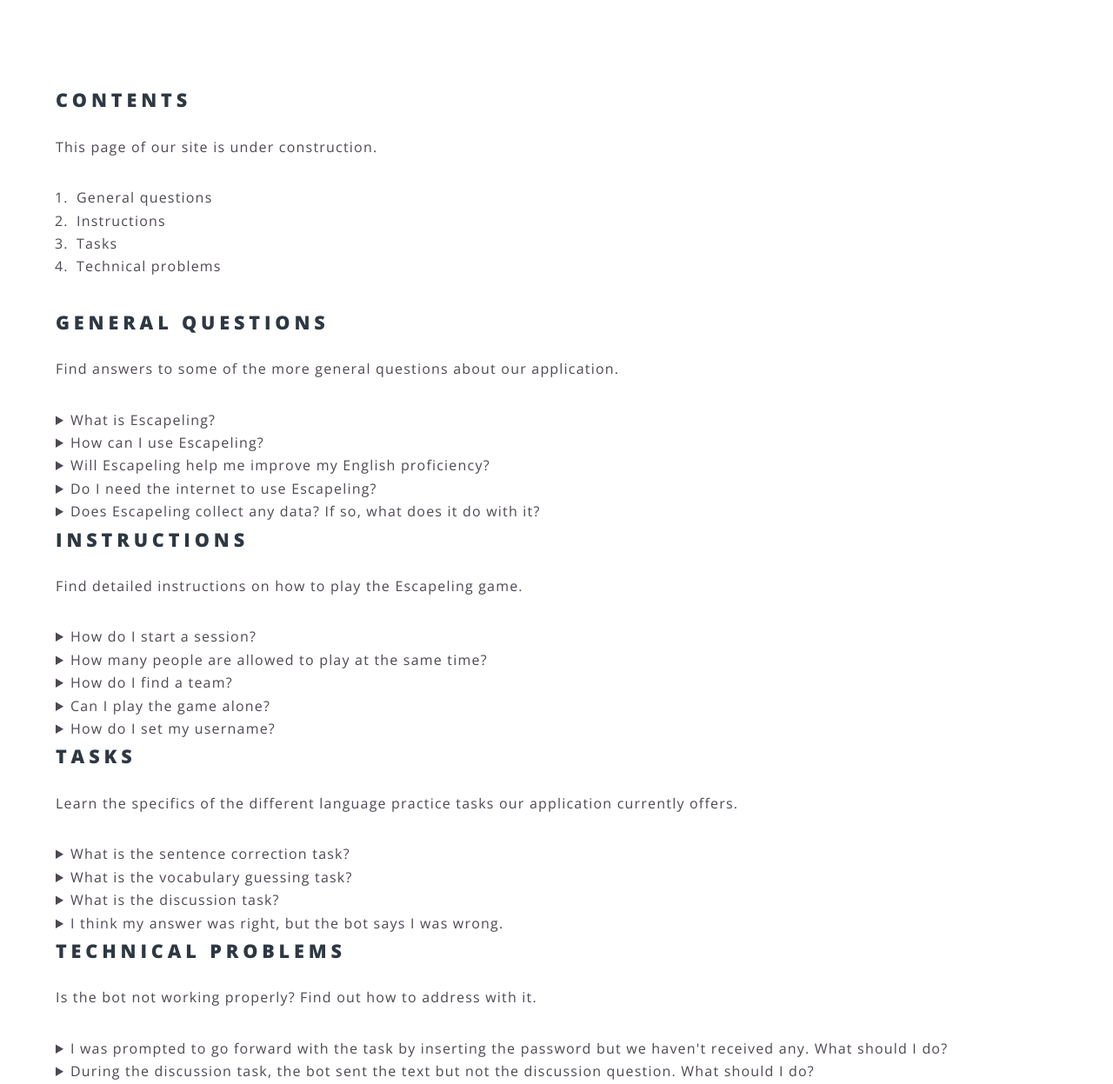
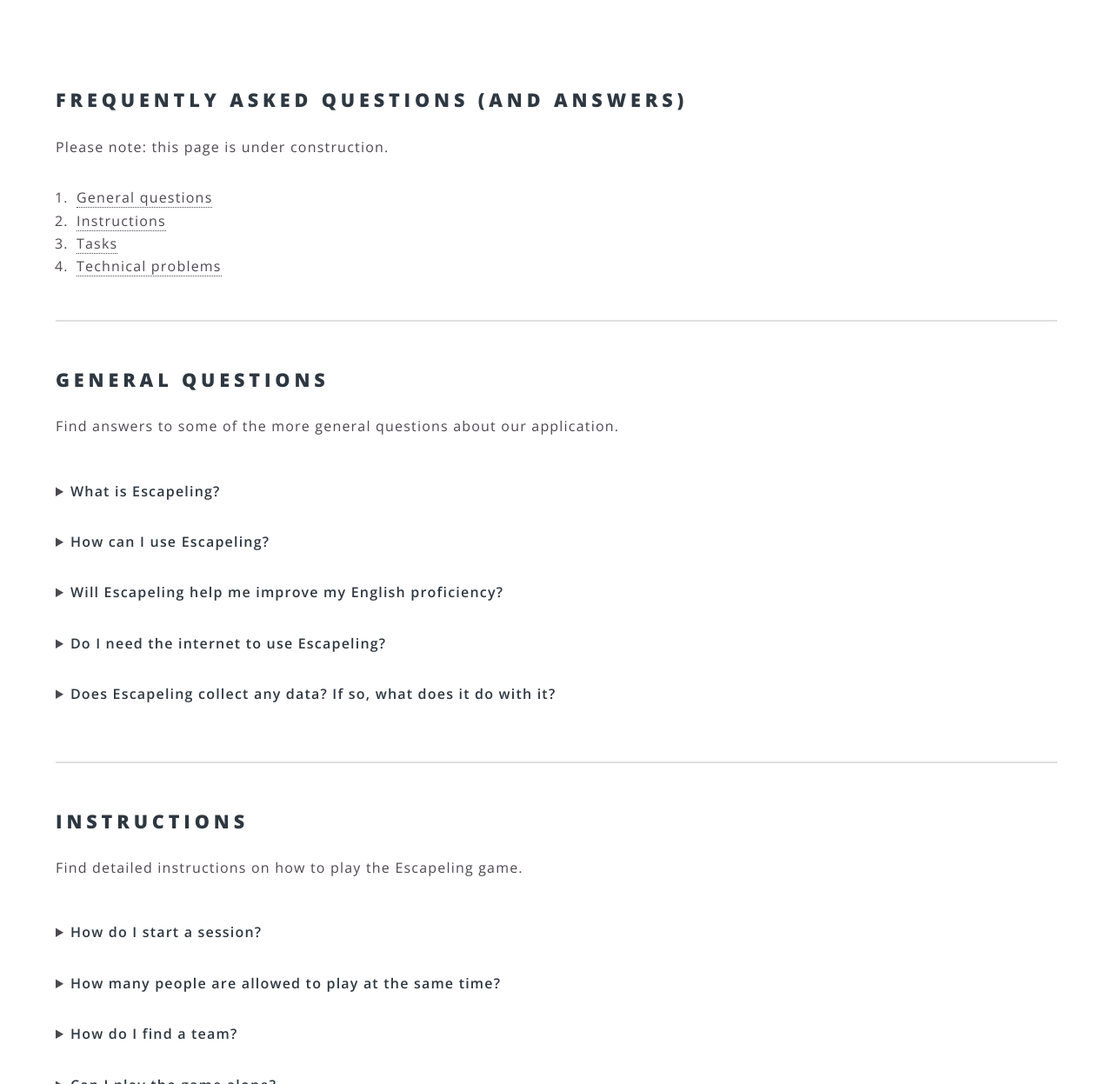
Before and after one commit to ALLUOS/ALLUOS.github.io, a Jekyll site: the page built from _posts/2020-02-03-FAQ.md, in a window 1280 px wide and 1400 px high, scrolled down 240 px. Shown: the part 153-1400 px from the top of the window at 87% size. Built offline with Jekyll 4.4.1, drawn with Linux system fonts in a browser that asks for light colours; some of the changed text lies outside the part shown.

Commit message:
FAQ page updates

```diff
--- a/_posts/2020-02-03-FAQ.md
+++ b/_posts/2020-02-03-FAQ.md
@@ -13,56 +13,61 @@
 description: Find answers to our most frequently asked questions.
 image:
 ---
-## Contents
+## Frequently Asked Questions (and answers)
 
-This page of our site is under construction.
+Please note: this page is under construction.
 
-1. General questions
-1. Instructions
-1. Tasks
-1. Technical problems
+1. [General questions](#general)
+1. [Instructions](#instructions)
+1. [Tasks](#tasks)
+1. [Technical problems](#technical-problems)
+
+<hr />
 
 <div id="general"></div>
+
 ## General questions
 
 Find answers to some of the more general questions about our application.
 
 <details>
-  <summary>What is Escapeling?</summary>
+  <summary class="FAQ"><b>What is Escapeling?</b></summary>
 
-Escapeling is a Telegram-based game that is created for intermediate English learners. Follow the exciting space-themed storyline together with your teammates and solve language tasks to escape from the aliens!
+<div class="FAQ">Escapeling is a Telegram-based game that is created for intermediate English learners. Follow the exciting space-themed storyline together with your teammates and solve language tasks to escape from the aliens!</div>
 
 </details>
 
 <details>
-  <summary>How can I use Escapeling?</summary>
+  <summary class="FAQ"><b>How can I use Escapeling?</b></summary>
 
-You need to use the Telegram messaging application to interact with the Escapeling bot. You can do so both with your computer and your smartphone. Once you have created a Telegram account (or if you already have one), you can search for @Escapeling_Bot on Telegram or access it via the link https://telegram.me/Escapeling_Bot.
+<div class="FAQ">You need to use the Telegram messaging application to interact with the Escapeling bot. You can do so both with your computer and your smartphone. Once you have created a Telegram account (or if you already have one), you can search for @Escapeling_Bot on Telegram or access it via <a href = "https://telegram.me/Escapeling_Bot">this link]</a></div>
 
 </details>
 
 <details>
-  <summary>Will Escapeling help me improve my English proficiency?</summary>
+  <summary class="FAQ"><b>Will Escapeling help me improve my English proficiency?</b></summary>
 
-Ideally, yes! The exercises are designed for you to practice important English language skills in a relaxed environment with your friends. The team behind Escapeling is a group of students, so we are constantly looking to improve the efficacy of Escapeling's methods. However, this app is meant to be a bonus to classwork, so it cannot be used as the only source of learning and improving your language skills. A basic understanding of English is assumed.
+<div class="FAQ">Ideally, yes! The exercises are designed for you to practice important English language skills in a relaxed environment with your friends. The team behind Escapeling is a group of students, so we are constantly looking to improve the efficacy of Escapeling's methods. However, this app is meant to be a bonus to classwork, so it cannot be used as the only source of learning and improving your language skills. A basic understanding of English is assumed.</div>
 
 </details>
 
 <details>
-  <summary>Do I need the internet to use Escapeling?</summary>
+  <summary class="FAQ"><b>Do I need the internet to use Escapeling?</b></summary>
 
-Yes, you need an internet connection in order to use Escapeling.
+<div class="FAQ">Yes, you need an internet connection in order to use Escapeling.</div>
 
 </details>
 
 <details>
-  <summary>Does Escapeling collect any data? If so, what does it do with it?</summary>
+  <summary class="FAQ"><b>Does Escapeling collect any data? If so, what does it do with it?</b></summary>
 
-To provide the best user experience, we collect your telegram username, the name you choose during the game, and your performance in the different tasks. Your performance is used to change the game difficulty according to your language level. This information helps us create a fun and user-specific game experience!
+<div class="FAQ">To provide the best user experience, we collect your telegram username, the name you choose during the game, and your performance in the different tasks. Your performance is used to change the game difficulty according to your language level. This information helps us create a fun and user-specific game experience!
 Escapeling is a project that was created and is led entirely by university students. We have no interest in collecting, selling or using your data for anything other than playing this game.
-Please be aware that even though we do not collect this information, we are able to see your chat history while playing the game. Therefore we kindly ask you not to write any personal information in any chats with the bot.
+Please be aware that even though we do not collect this information, we are able to see your chat history while playing the game. Therefore we kindly ask you not to write any personal information in any chats with the bot.</div>
 
 </details>
+
+<hr />
 
 <div id="instructions"></div>
 
@@ -71,40 +76,43 @@
 Find detailed instructions on how to play the Escapeling game.
 
 <details>
-  <summary>How do I start a session?</summary>
+  <summary class="FAQ"><b>How do I start a session?</b></summary>
 
-To start a session you need to access the bot (look for @Escapeling_Bot on Telegram or navigate to https://telegram.me/Escapeling_Bot). Afterwards, simply type /start in the chat with the bot.
+<div class="FAQ">To start a session you need to access the bot (look for @Escapeling_Bot on Telegram or navigate to https://telegram.me/Escapeling_Bot). Afterwards, simply type /start in the chat with the bot.</div>
 
 </details>
 
 <details>
-  <summary>How many people are allowed to play at the same time?</summary>
+  <summary class="FAQ"><b>How many people are allowed to play at the same time?</b></summary>
 
-You need a minimum of 3 people to play, and a maximum of 4.
+<div class="FAQ">You need a minimum of 3 people to play, and a maximum of 4.</div>
 
 </details>
 
 <details>
-  <summary>How do I find a team?</summary>
+  <summary class="FAQ"><b>How do I find a team?</b></summary>
 
-We encourage you to play with your friends and classmates! As of now, we don't have a feature that lets you team up with random users.
+<div class="FAQ">We encourage you to play with your friends and classmates! As of now, we don't have a feature that lets you team up with random users.</div>
 
 </details>
 
 <details>
-  <summary>Can I play the game alone?</summary>
+  <summary class="FAQ"><b>Can I play the game alone?</b></summary>
 
-Escapeling is a team-based language practice game. Currently, we do not offer single player tasks.
+<div class="FAQ">Escapeling is a team-based language practice game. Currently, we do not offer single player tasks.</div>
 
 </details>
 
 <details>
-  <summary>How do I set my username?</summary>
+  <summary class="FAQ"><b>How do I set my username?</b></summary>
 
-While playing Escapeling, you will need a Telegram username and a game-level name.
+<div class="FAQ">While playing Escapeling, you will need a Telegram username and a game-level name.
 You don't necessarily need a username to use Telegram, but you need one to play Escapeling. If you haven't set one yet, you can go to Settings, click on your profile, then click on username, and create one. This is unique to you out of all Telegram users.
-Additionally, in the personal chat with the Escapeling bot, you will be asked to enter your name. This will be required only once during the game and it is different from your Telegram username.
+Additionally, in the personal chat with the Escapeling bot, you will be asked to enter your name. This will be required only once during the game and it is different from your Telegram username.</div>
+
 </details>
+
+<hr />
 
 <div id="tasks"></div>
 
@@ -113,84 +121,88 @@
 Learn the specifics of the different language practice tasks our application currently offers.
 
 <details>
-  <summary>What is the sentence correction task?</summary>
+  <summary class="FAQ"><b>What is the sentence correction task?</b></summary>
 
-In this task you focus on finding grammatical mistakes. You will each get a sentence and the goal is to determine whether it is grammatically correct or incorrect. If the sentence is incorrect, you should find the mistake and provide a correct alternative for it. There is always only one word that needs to be corrected. Importantly, you are allowed to discuss the given sentence in the group chat. However, only you are responsible for giving a final answer if it's your turn. Everyone will get a turn.
+<div class="FAQ">In this task you focus on finding grammatical mistakes. You will each get a sentence and the goal is to determine whether it is grammatically correct or incorrect. If the sentence is incorrect, you should find the mistake and provide a correct alternative for it. There is always only one word that needs to be corrected. Importantly, you are allowed to discuss the given sentence in the group chat. However, only you are responsible for giving a final answer if it's your turn. Everyone will get a turn.</div>
 
 </details>
 
 <details>
-  <summary>What is the vocabulary guessing task?</summary>
+  <summary class="FAQ"><b>What is the vocabulary guessing task?</b></summary>
 
-This task is designed to enhance vocabulary knowledge. During the task, each user is given a word, and the goal is to describe its meaning without using the word itself. The goal of the other people in the group is to guess it. In case a person doesn’t know the meaning of the word given to them, there is an option to choose an alternative word. There is a time limit on each word guess. The turn ends if the word was guessed correctly or when the time runs out.
+<div class="FAQ">This task is designed to enhance vocabulary knowledge. During the task, each user is given a word, and the goal is to describe its meaning without using the word itself. The goal of the other people in the group is to guess it. In case a person doesn’t know the meaning of the word given to them, there is an option to choose an alternative word. There is a time limit on each word guess. The turn ends if the word was guessed correctly or when the time runs out.</div>
 
 </details>
 
 <details>
-  <summary>What is the discussion task?</summary>
+  <summary class="FAQ"><b>What is the discussion task?</b></summary>
 
-The goal of the discussion task is to practice language production and writing skills. For this reason, you are given a short text. The topic of the text should start and guide a discussion between group members. After the text, you will receive some discussion questions. There are three questions in total, and you will have a time limit to discuss each of them. Your task is to share your opinions about the given topic in the group chat. Try to write and interact as much as possible.
+<div class="FAQ">The goal of the discussion task is to practice language production and writing skills. For this reason, you are given a short text. The topic of the text should start and guide a discussion between group members. After the text, you will receive some discussion questions. There are three questions in total, and you will have a time limit to discuss each of them. Your task is to share your opinions about the given topic in the group chat. Try to write and interact as much as possible.</div>
 
 </details>
 
 <details>
-  <summary>I think my answer was right, but the bot says I was wrong.</summary>
+  <summary class="FAQ"><b>I think my answer was right, but the bot says I was wrong.</b></summary>
 
-In designing the existing tasks, we focused on trusted sources, such as datasets and language corpora. However, there is always a possibility that there are multiple correct answers to a question. Our materials have been revised to accomodate this possibility, but there might still be some issues. If you are certain that your answer is correct, please report it using the following link.
+<div class="FAQ">In designing the existing tasks, we focused on trusted sources, such as datasets and language corpora. However, there is always a possibility that there are multiple correct answers to a question. Our materials have been revised to accomodate this possibility, but there might still be some issues. If you are certain that your answer is correct, please report it using the following link.</div>
 
 </details>
+
+<hr />
 
 <div id="technical-problems"></div>
 
 ## Technical problems
 
-Is the bot not working properly? Find out how to address with it.
+Is the bot not working properly? Find out how to address it.
 
 <details>
-  <summary>I was prompted to go forward with the task by inserting the password but we haven't received any. What should I do?</summary>
+  <summary class="FAQ"><b>I was prompted to go forward with the task by inserting the password but we haven't received any. What should I do?</b></summary>
 
-This is a known issue and we are working on fixing it. As a workaround, you can try restarting the bot from within the groupchat: type /stop and then /start. If this doesn't fix the issue, unfortunately the only way to continue playing is to create a whole new escape mission. This means going back to your chat with the Escapeling bot, typing /start, and either creating or joining a new group. You can invite the same people to join you again, but you will lose the progress you had made in the previous session.
+<div class="FAQ">This is a known issue and we are working on fixing it. As a workaround, you can try restarting the bot from within the groupchat: type <code>/stop</code> and then <code>/start</code>. If this doesn't fix the issue, unfortunately the only way to continue playing is to create a whole new escape mission. This means going back to your chat with the Escapeling bot, typing <code>/start</code>, and either creating or joining a new group. You can invite the same people to join you again, but you will lose the progress you had made in the previous session.</div>
 
 </details>
 
 <details>
-  <summary>During the discussion task, the bot sent the text but not the discussion question. What should I do?</summary>
+  <summary class="FAQ"><b>During the discussion task, the bot sent the text but not the discussion question. What should I do?</b></summary>
 
-This is a known issue and we are working on fixing it. As a workaround, you can try restarting the bot from within the groupchat: type /stop and then /start. If this doesn't fix the issue, unfortunately the only way to continue playing is to create a whole new escape mission. This means going back to your chat with the Escapeling bot, typing /start, and either creating or joining a new group. You can invite the same people to join you again, but you will lose the progress you had made in the previous session.
+<div class="FAQ">This is a known issue and we are working on fixing it. As a workaround, you can try restarting the bot from within the groupchat: type <code>/stop</code> and then <code>/start</code>. If this doesn't fix the issue, unfortunately the only way to continue playing is to create a whole new escape mission. This means going back to your chat with the Escapeling bot, typing <code>/start</code>, and either creating or joining a new group. You can invite the same people to join you again, but you will lose the progress you had made in the previous session.</div>
 
 </details>
 
 <details>
-  <summary>During the game, we were shown our achievements, but then nothing else happened. What should I do?</summary>
+  <summary class="FAQ"><b>During the game, we were shown our achievements, but then nothing else happened. What should I do?</b></summary>
 
-This is a known issue and we are working on fixing it. As a workaround, you can try restarting the bot from within the groupchat: type /stop and then /start. If this doesn't fix the issue, unfortunately the only way to continue playing is to create a whole new escape mission. This means going back to your chat with the Escapeling bot, typing /start, and either creating or joining a new group. You can invite the same people to join you again, but you will lose the progress you had made in the previous session.
+<div class="FAQ">This is a known issue and we are working on fixing it. As a workaround, you can try restarting the bot from within the groupchat: type <code>/stop</code> and then <code>/start</code>. If this doesn't fix the issue, unfortunately the only way to continue playing is to create a whole new escape mission. This means going back to your chat with the Escapeling bot, typing <code>/start</code>, and either creating or joining a new group. You can invite the same people to join you again, but you will lose the progress you had made in the previous session.</div>
 
 </details>
 
 <details>
-  <summary>The bot is no longer speaking to some members of the group, even though they are still in the groupchat. How can we fix it?</summary>
+  <summary class="FAQ"><b>The bot is no longer speaking to some members of the group, even though they are still in the groupchat. How can we fix it?</b></summary>
 
-You can try restarting the session by typing /stop and then /start. If this doesn't fix the issue, we encourage you to create a different escape mission with the same group members and re-start your escape.
+<div class="FAQ">You can try restarting the session by typing <code>/stop</code> and then <code>/start</code>. If this doesn't fix the issue, we encourage you to create a different escape mission with the same group members and re-start your escape.</div>
 
 </details>
 
 <details>
-  <summary>I am entering the password that was given to me but the bot states that it is incorrect.</summary>
+  <summary class="FAQ"><b>I am entering the password that was given to me but the bot states that it is incorrect.</b></summary>
 
-Please double-check that you entered the password correctly. Furthermore, make sure that you did not include any spaces or punctuation in between or at the end of the password. Please also check that the player who is typing the password sends a message that contains ONLY the password.
+<div class="FAQ">Please double-check that you entered the password correctly. Furthermore, make sure that you did not include any spaces or punctuation in between or at the end of the password. Please also check that the player who is typing the password sends a message that contains ONLY the password.</div>
 
 </details>
 
 <details>
-  <summary>At the end of the discussion task, the bot says that an evaluation of the discussion will be sent. We did not receive any evaluation survey. We are unable to complete the discussion task. What should we do?
-</summary>
+  <summary class="FAQ"><b>At the end of the discussion task, the bot says that an evaluation of the discussion will be sent. We did not receive any evaluation survey. We are unable to complete the discussion task. What should we do?
+</b></summary>
 
-This is a known issue and we are working on fixing it. As a workaround, you can try restarting the bot from within the groupchat: type /stop and then /start. If this doesn't fix the issue, unfortunately the only way to continue playing is to create a whole new escape mission. This means going back to your chat with the Escapeling bot, typing /start, and either creating or joining a new group. You can invite the same people to join you again, but you will lose the progress you had made in the previous session.
+<div class="FAQ">This is a known issue and we are working on fixing it. As a workaround, you can try restarting the bot from within the groupchat: type <code>/stop</code> and then <code>/start</code>. If this doesn't fix the issue, unfortunately the only way to continue playing is to create a whole new escape mission. This means going back to your chat with the Escapeling bot, typing <code>/start</code>, and either creating or joining a new group. You can invite the same people to join you again, but you will lose the progress you had made in the previous session.</div>
 
 </details>
 
 <details>
-  <summary>I'm experiencing technical problems but I can't find an answer to my question here. What can I do?
-</summary>
+  <summary class="FAQ"><b>I'm experiencing technical problems but I can't find an answer to my question here. What can I do?
+</b></summary>
 
-We are happy to receive your feedback via this survey: https://forms.gle/dRTdutMRV4i4wy6d6
+<div class="FAQ">We are happy to receive your feedback via this survey: <a href="https://forms.gle/dRTdutMRV4i4wy6d6">https://forms.gle/dRTdutMRV4i4wy6d6</a></div>
+
+</details>
--- a/assets/css/main.css
+++ b/assets/css/main.css
@@ -3933,3 +3933,14 @@
 	body.is-mobile.landing #footer {
 		background-color: #1d242a;
 	}
+
+/* Escapeling additions */
+
+	div .FAQ{
+	padding-top: 1em;
+	padding-bottom: 1em;
+	}
+
+	summary .FAQ{
+	padding-bottom: 1em;
+	}
```
